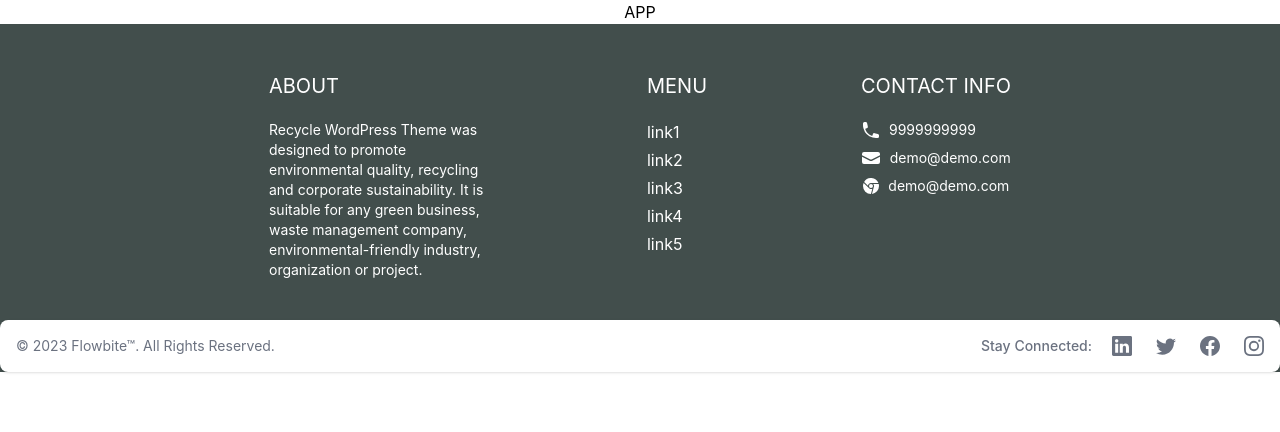
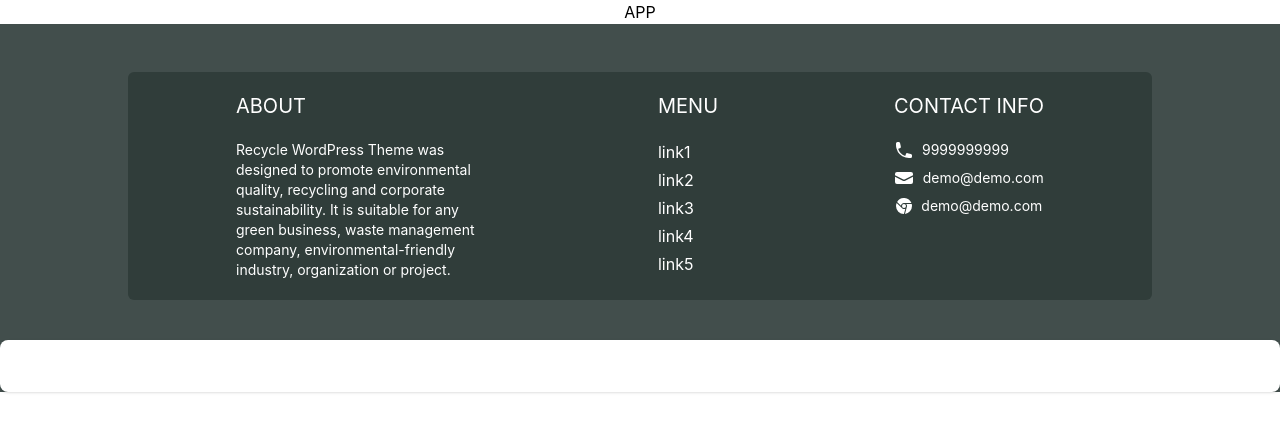
Before and after one commit to GarvLuthra24/hackx-bff, a React (Create React App) app: page / in a window 1280 px wide. Shown: the top 432 px of the page. Built offline with nearby package versions, Linux system fonts and the light colour scheme.

Commit message:
final footer

```diff
--- a/src/Footer.js
+++ b/src/Footer.js
@@ -3,8 +3,8 @@ import React from "react";
 const Footer = () => {
   return (
     <div className="Footer bg-red-600">
-      <div className=" bg-footer-main h-2/3 pt-10  text-white">
-        <div className=" flex flex-row   h-4/5  justify-around max-w-4xl rounded-md dark:bg-gray-800 ml-auto mr-auto mb-2 mt-2">
+      <div className=" bg-footer-main  h-2/3 pt-10  text-white">
+        <div className=" flex flex-row   h-4/5  justify-around max-w-5xl rounded-md p-5  bg-footer-dark ml-auto mr-auto my-2">
           <div className=" flex flex-col w-1/4">
             <ul>
               <li className=" text-xl mb-5 text-left">ABOUT</li>
@@ -72,16 +72,16 @@ const Footer = () => {
 
          {/* bottom footer */}
 
-        <footer class="bg-white rounded-lg shadow mt-10 dark:bg-gray-800 min-w-full pt">
+        <footer class="bg-white rounded-lg shadow mt-10 bg-footer-dark min-w-full pt">
           <div class="w-full mx-auto max-w-screen-xl p-4 md:flex md:items-center md:justify-between">
-            <span class="text-sm text-gray-500 sm:text-center dark:text-gray-400">
+            <span class="text-sm text-white sm:text-center ">
               © 2023{" "}
               <a href="https://flowbite.com/" class="hover:underline">
                 Flowbite™
               </a>
               . All Rights Reserved.
             </span>
-            <ul class="flex flex-wrap items-center mt-3 text-sm font-medium text-gray-500 dark:text-gray-400 sm:mt-0">
+            <ul class="flex flex-wrap items-center mt-3 text-sm font-medium text-white sm:mt-0">
               <li className="mr-5">
                 <p>Stay Connected:</p>
               </li>
--- a/tailwind.config.js
+++ b/tailwind.config.js
@@ -7,6 +7,7 @@ module.exports = {
     extend: {
       colors: {
         "footer-main": "#424E4C",
+        "footer-dark": "#303d3a"
       }
     },
   },
```
